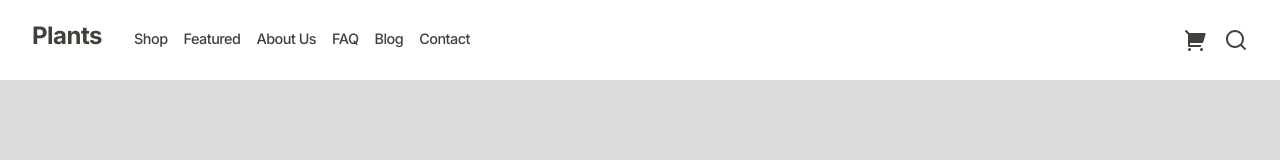
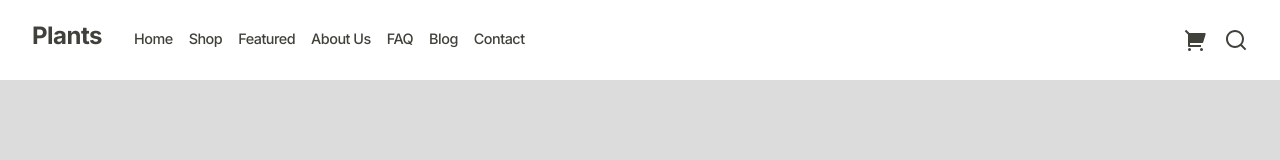
Before and after one commit to CMR211/e-commerce-ts, a React (Vite) app in the folder client/: page / in a window 1280 px wide. Shown: the top 160 px of the page. Built offline with nearby package versions, Linux system fonts and the light colour scheme.

Commit message:
update: routing

```diff
--- a/client/src/components/navbar.tsx
+++ b/client/src/components/navbar.tsx
@@ -4,16 +4,18 @@ import { NavButton } from "./NavButton"
 import { Cart, Search } from "./Icons"
 
 import styles from "../styles/navbar.module.scss"
-import { Link } from "react-router-dom"
+import { Link, Outlet } from "react-router-dom"
 
 export function Navbar() {
     return (
+        <>
             <div className={styles.container}>
                 <div className={styles.inner}>
                     <div className={styles.first}>
                         <Link to="/">
                             <Logo />
                         </Link>
+                        <NavItem goto="home" />
                         <NavItem goto="shop" />
                         <NavItem goto="Featured" />
                         <NavItem goto="About Us" />
@@ -31,5 +33,7 @@ export function Navbar() {
                     </div>
                 </div>
             </div>
+            <Outlet />
+        </>
     )
 }
```
Also changed, not shown: client/src/app/main.tsx (+11 -7 lines). Lines whose indentation alone changed are shown as unchanged.
